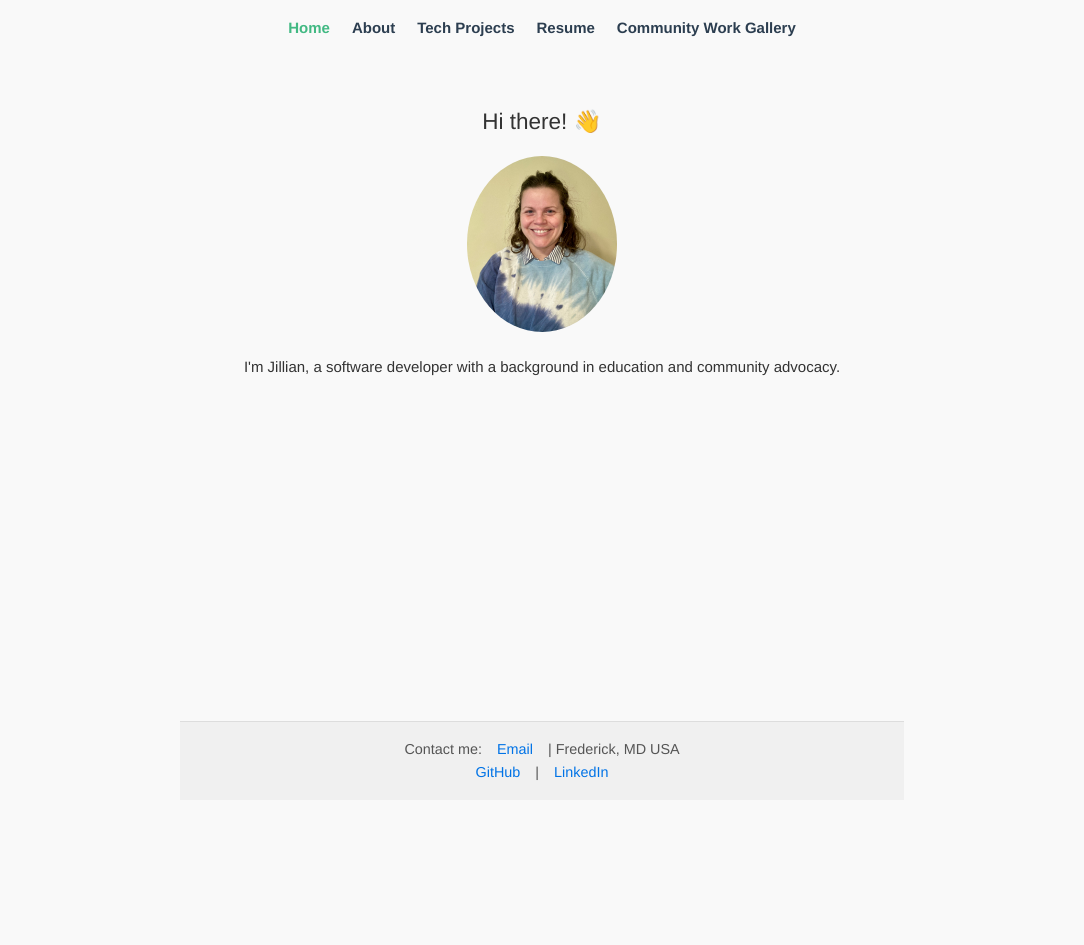
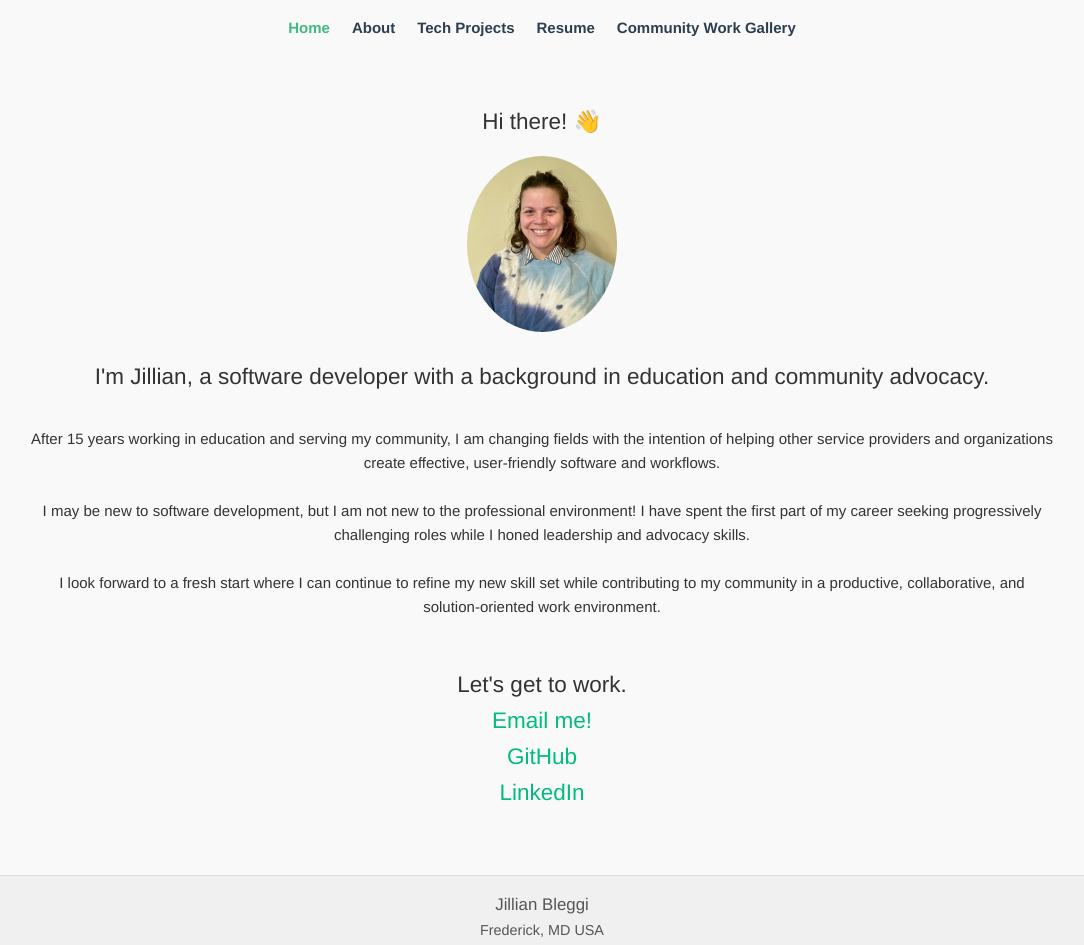
Before and after one commit to jbleggi/portfolio, a Vue app: page / in a window 1280 px wide. Shown: the top 945 px of the page, without its empty margins (98-1182 px from the left). Before the commit the page ends 800 px from the top, so only its background shows below. Built offline with nearby package versions, Linux system fonts and the light colour scheme.

Commit message:
Add About and Contact info to Home

```diff
--- a/src/components/FooterBar.vue
+++ b/src/components/FooterBar.vue
@@ -1,7 +1,9 @@
 <!-- Footer.vue: Contact info, GitHub, LinkedIn -->
 <template>
   <footer class="footer">
-    <p>Contact me: <a href="mailto:jillian.bleggi@gmail.com">Email</a> | Frederick, MD USA</p>
+    <h3>Jillian Bleggi</h3>
+    <p>Frederick, MD USA</p>
+    <p><a href="mailto:jillian.bleggi@gmail.com">Email me</a></p>
     <p>
       <a href="https://github.com/jbleggi" target="_blank">GitHub</a> |
       <a href="https://linkedin.com/in/jillianbleggi" target="_blank">LinkedIn</a>
--- a/src/views/HomeView.vue
+++ b/src/views/HomeView.vue
@@ -2,11 +2,38 @@
 <template>
   <div class="home">
     <section class="intro">
-      <h1>Hi there! 👋</h1>
+      <h1>Hi there! 👋
+      <br>
       <img src="/images/profile.JPG" alt="Jillian's Profile Photo" class="profile-photo"/>
+      <br>
+      I'm <strong>Jillian</strong>, a software developer with a background in education and community advocacy.</h1>
+    </section>
+
+    <section class="about">
       <p>
-        I'm Jillian, a software developer with a background in education and community advocacy.
-      </p>
+      After 15 years working in education and serving my community, I am changing fields with the intention of helping other service providers and organizations create effective, user-friendly software and workflows.
+      <br>
+      <br>
+      I may be new to software development, but I am not new to the professional environment! I have spent the first part of my career seeking progressively challenging roles while I honed leadership and advocacy skills.
+      <br>
+      <br>
+      I look forward to a fresh start where I can continue to refine my new skill set while contributing to my community in a productive, collaborative, and solution-oriented work environment.
+    </p>
+    </section>
+
+    <br>
+    <br>
+
+    <section class="contact">
+      <h1>
+        Let's get to work.
+        <br>
+        <a href="mailto:jillian.bleggi@gmail.com">Email me!</a>
+        <br>
+        <a href="https://github.com/jbleggi" target="_blank">GitHub</a>
+        <br>
+        <a href="https://linkedin.com/in/jillianbleggi" target="_blank">LinkedIn</a>
+    </h1>
     </section>
   </div>
 </template>
```
